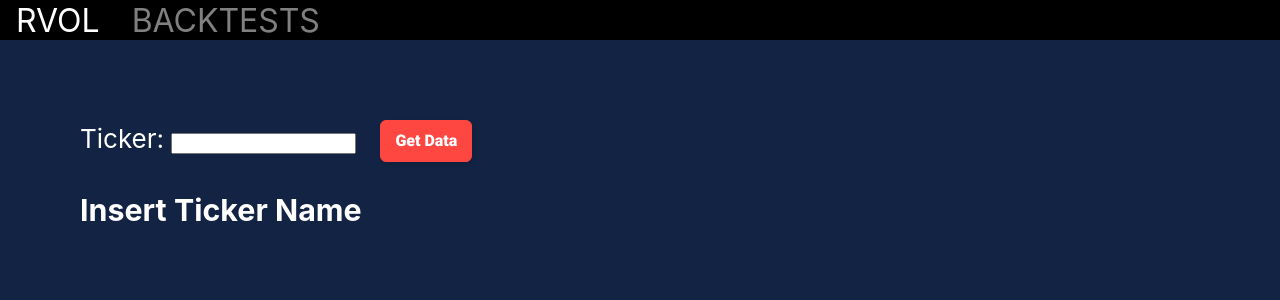
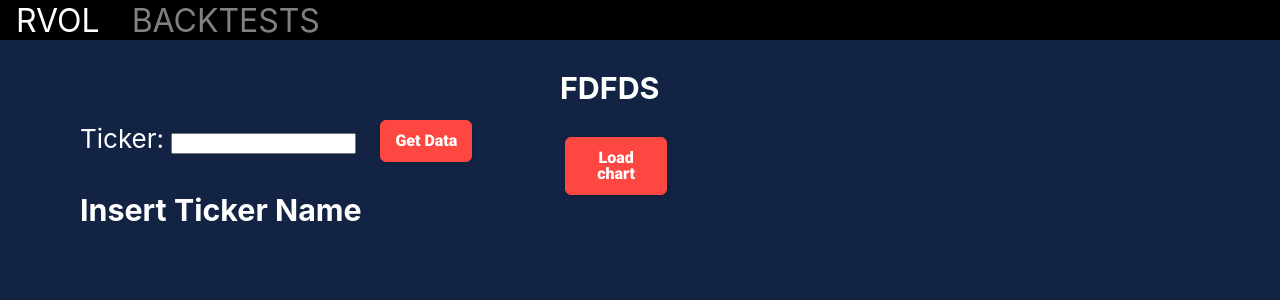
Before and after one commit to darinvi/RvolAndMarketWeb, a React (Create React App) app in the folder react_frontend/: page / in a window 1280 px wide. Shown: the top 300 px of the page. Built offline with nearby package versions, Linux system fonts and the light colour scheme.

Commit message:
strugling with second button

```diff
--- a/react_frontend/src/App.css
+++ b/react_frontend/src/App.css
@@ -4,7 +4,7 @@
   margin-top: 5vh;
   min-height: 95vh;
   display: flex;
-  flex-direction: column;
+  /* flex-direction: column; */
   /* align-items: center; */
   /* justify-content: center; */
   font-size: calc(10px + 2vmin);
--- a/react_frontend/src/rvol/Rvol.js
+++ b/react_frontend/src/rvol/Rvol.js
@@ -1,10 +1,13 @@
 import '../App.css';
 import GetRvol from './components/GetRvol.js';
-
+import RenderCharts from './components/RenderCharts';
 
 export default function Rvol() {
   document.title = 'RVOL calculator and stats'
   return (
+      <>
       <GetRvol />
+      <RenderCharts />
+      </>
   )
 }
--- /dev/null
+++ b/react_frontend/src/rvol/components/RenderCharts.js
@@ -0,0 +1,11 @@
+import React, {useState} from 'react'
+import axios from 'axios'
+
+export default function RenderCharts(){
+    return (
+        <div className='GetRvol'>
+        <h3>FDFDS</h3>
+        <button className='MyButton'>Load chart</button>
+        </div>
+    )
+}
```
